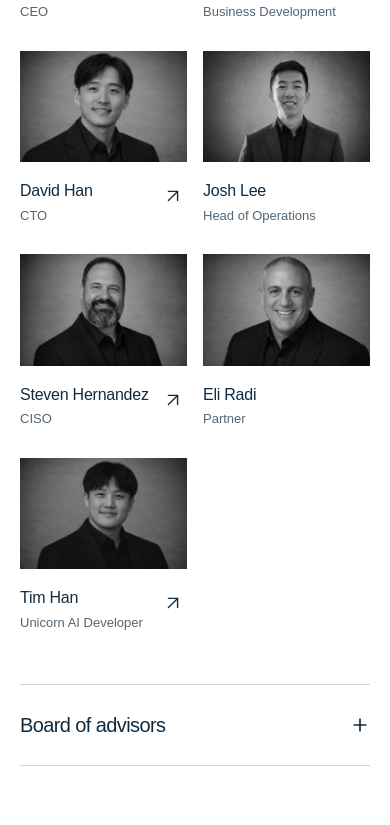
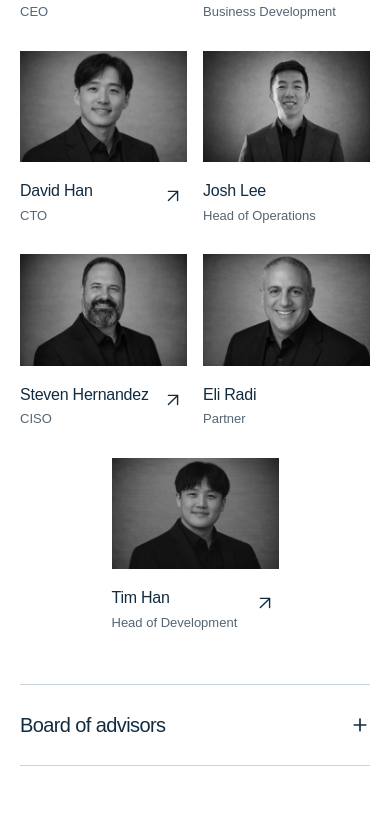
Before and after one commit to GovSecurity360/gs360-landing-page, a Next.js app: page / in a window 390 px wide. Shown: the part 5552-6377 px from the top of the page. Built offline with nearby package versions, Linux system fonts and the light colour scheme.

Commit message:
Member Update

```diff
--- a/components/EditorialSections.tsx
+++ b/components/EditorialSections.tsx
@@ -7,7 +7,7 @@ const founders = [
   { name: "Josh Lee", role: "Head of Operations", image: "Josh_Lee", linkedin: null },
   { name: "Steven Hernandez", role: "CISO", image: "Steven_Hernandez", linkedin: "https://www.linkedin.com/in/sthernandez/" },
   { name: "Eli Radi", role: "Partner", image: "Eli_Radi", linkedin: null },
-  { name: "Tim Han", role: "Unicorn AI Developer", image: "Tim_Han", linkedin: "https://www.linkedin.com/in/timothyhan12/" },
+  { name: "Tim Han", role: "Head of Development", image: "Tim_Han", linkedin: "https://www.linkedin.com/in/timothyhan12/" },
 ]
 
 const advisors = [
--- a/styles/editorial.css
+++ b/styles/editorial.css
@@ -109,7 +109,9 @@
 .team-heading { display: flex; justify-content: space-between; align-items: baseline; gap: 20px; margin-bottom: 28px; }
 .team-heading h3 { font-size: 30px; font-weight: 400; letter-spacing: -.035em; }
 .team-heading > span { color: var(--muted); }
-.portrait-grid { display: grid; grid-template-columns: repeat(3,1fr); column-gap: 28px; row-gap: 40px; }
+/* Fixed card widths keep incomplete rows centered without enlarging portraits. */
+.portrait-grid { --portrait-width: calc((100% - 84px) / 4); display: flex; flex-wrap: wrap; justify-content: center; column-gap: 28px; row-gap: 40px; }
+.portrait-grid > .portrait { flex: 0 0 var(--portrait-width); min-width: 0; }
 .portrait-image { overflow: hidden; aspect-ratio: 3 / 2; background: #e9eef2; }
 .portrait-placeholder { display: flex; align-items: center; justify-content: center; height: 100%; color: #546574; font-size: clamp(36px, 5vw, 64px); font-weight: 400; letter-spacing: .06em; }
 .portrait img { display: block; width: 100%; height: 100%; object-fit: cover; }
@@ -162,7 +164,7 @@
   .standards-line { flex-direction: column; align-items: flex-start; }
   .experience-line > div { padding-left: 22px; gap: 14px; }
   .experience-line strong { font-size: 44px; }
-  .portrait-grid { gap: 32px 20px; }
+  .portrait-grid { --portrait-width: calc((100% - 20px) / 2); gap: 32px 20px; }
   .editorial #contact .card > div { display: grid; gap: 48px; }
 }
 @media (max-width: 700px) {
@@ -207,7 +209,7 @@
   .experience-line span { display: block; font-size: 12px; margin-top: 12px; }
   .team-heading { display: block; }
   .team-heading h3 { font-size: 26px; margin-bottom: 8px; }
-  .portrait-grid { grid-template-columns: repeat(2,1fr); gap: 28px 16px; }
+  .portrait-grid { --portrait-width: calc((100% - 16px) / 2); gap: 28px 16px; }
   .portrait-caption { gap: 6px; }
   .portrait-caption h4 { font-size: 16px; }
   .portrait-caption p { font-size: 13px; }
@@ -221,7 +223,7 @@
   .editorial-footer > div { flex-wrap: wrap; gap: 26px; }
   .footer-brand { flex-basis: 100%; }
 }
-@media (max-width: 380px) { .portrait-grid { grid-template-columns: 1fr; } }
+@media (max-width: 380px) { .portrait-grid { --portrait-width: 100%; } }
 @media (prefers-reduced-motion: reduce) {
   html { scroll-behavior: auto; }
   .opening *, .opening *::before, .opening *::after { animation: none !important; }
```
